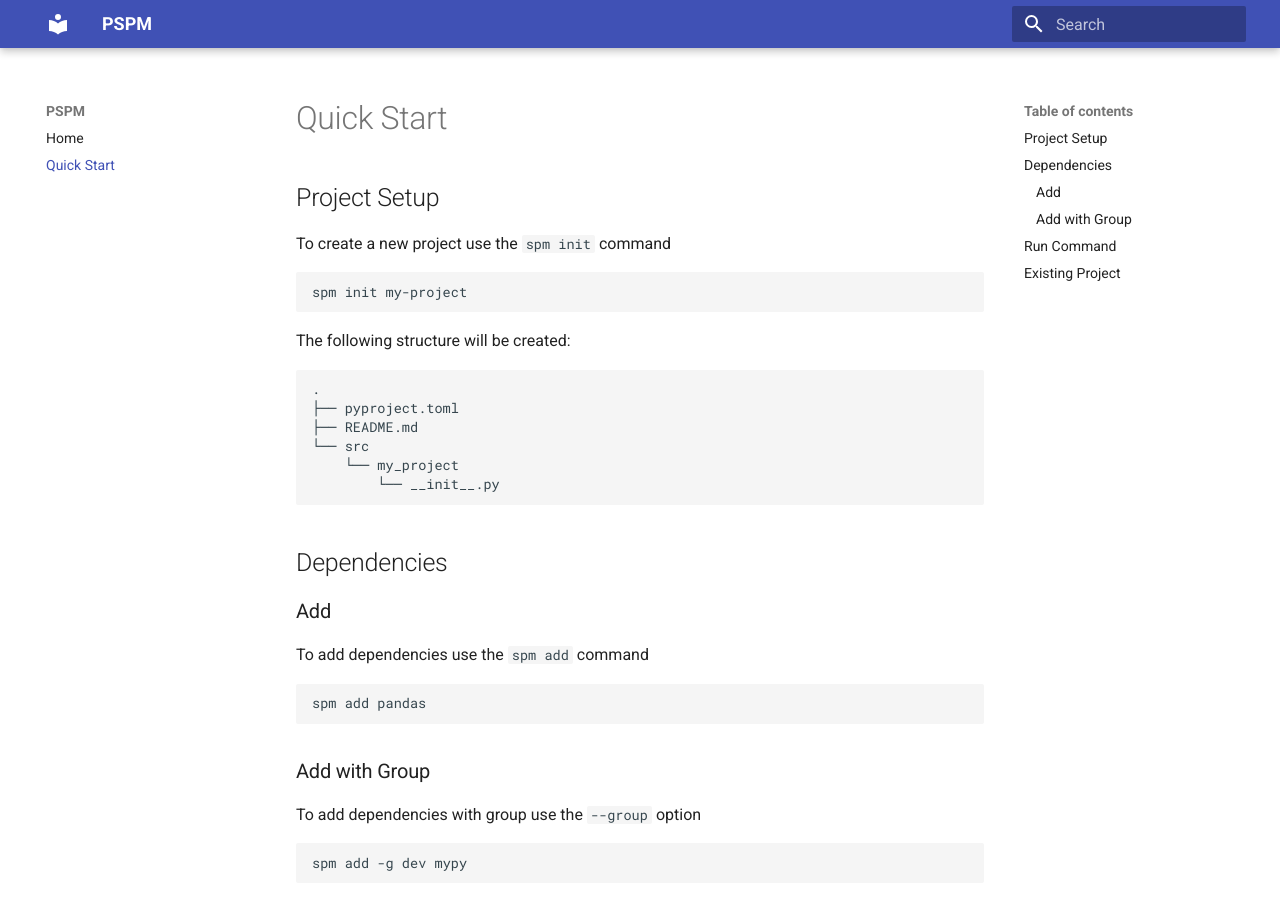
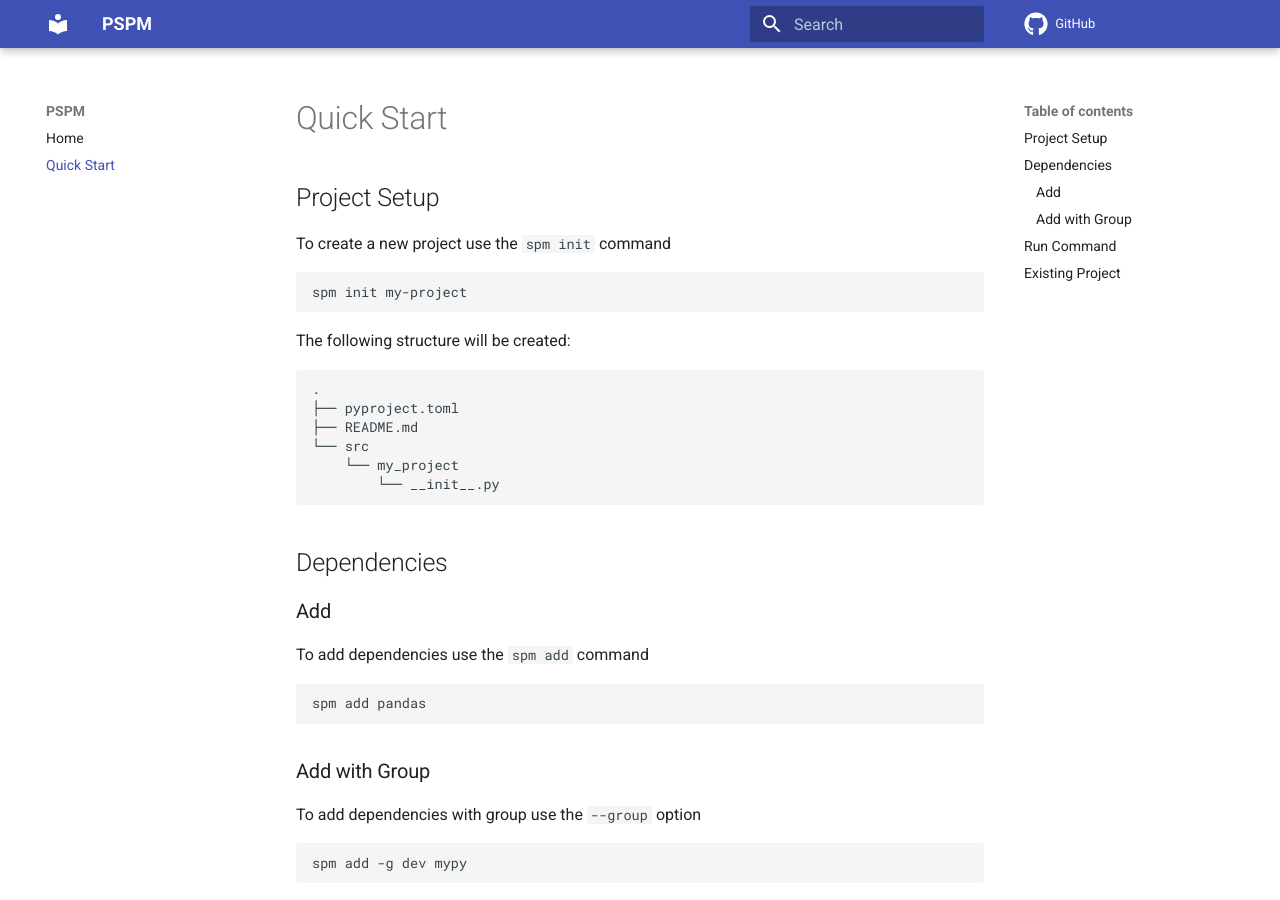
Before and after one commit to Jahn16/pspm, an MkDocs documentation site: the page built from docs/quick-start.md, in a window 1280 px wide and 900 px high. Built offline with MkDocs 1.6.1 and Material for MkDocs 9.7.7, drawn with Linux system fonts in a browser that asks for light colours; comment, search, counter and statistics services are not loaded.

Commit message:
docs: set git repo

```diff
--- a/mkdocs.yml
+++ b/mkdocs.yml
@@ -1,7 +1,10 @@
 site_name: PSPM
+repo_url: https://github.com/jahn16/pspm
 theme:
   name: material
   favicon:  img/favicon.ico
+  icon:
+    repo: fontawesome/brands/github
 markdown_extensions:
   - admonition
   - pymdownx.details
```
